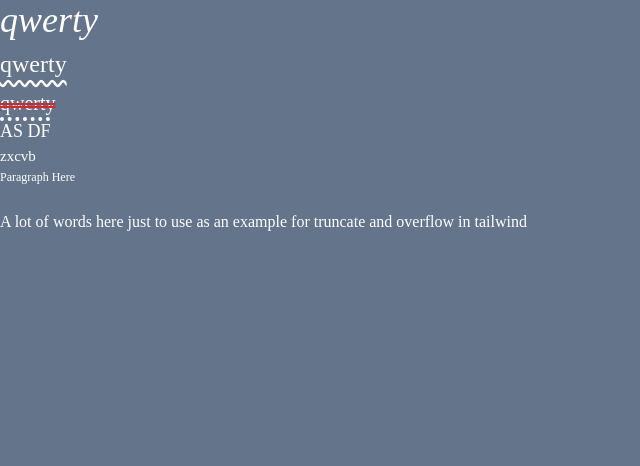
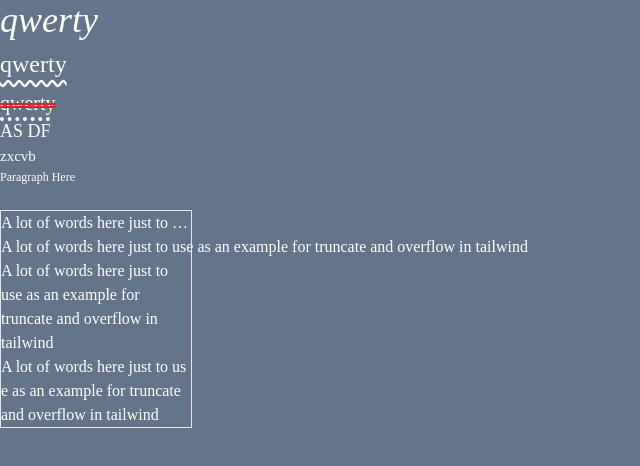
Before and after one commit to MrBunnyGif/tailwind-studycase, a Next.js app: page / in a window 1280 px wide. Shown: the top 466 px of the page, without its empty margins (0-640 px from the left). Built offline with nearby package versions, Linux system fonts and the light colour scheme; a web font is replaced by a local one.

Commit message:
whitespace and break word

```diff
--- a/app/page.tsx
+++ b/app/page.tsx
@@ -11,7 +11,12 @@ export default function Home() {
       <h3 className="text-sm lowercase ">ZXcvb</h3>
       <p className="text-xs capitalize">paragraph here</p>
       <br />
-      <p className="truncate">A lot of words here just to use as an example for truncate and overflow in tailwind</p>
+      <div className="w-6 border">
+        <p className="truncate">A lot of words here just to use as an example for truncate and overflow in tailwind</p>
+        <p className="whitespace-nowrap">A lot of words here just to use as an example for truncate and overflow in tailwind</p>
+        <p className="break-words">A lot of words here just to use as an example for truncate and overflow in tailwind</p>
+        <p className="break-all">A lot of words here just to use as an example for truncate and overflow in tailwind</p>
+      </div>
     </>
   );
 }
```
